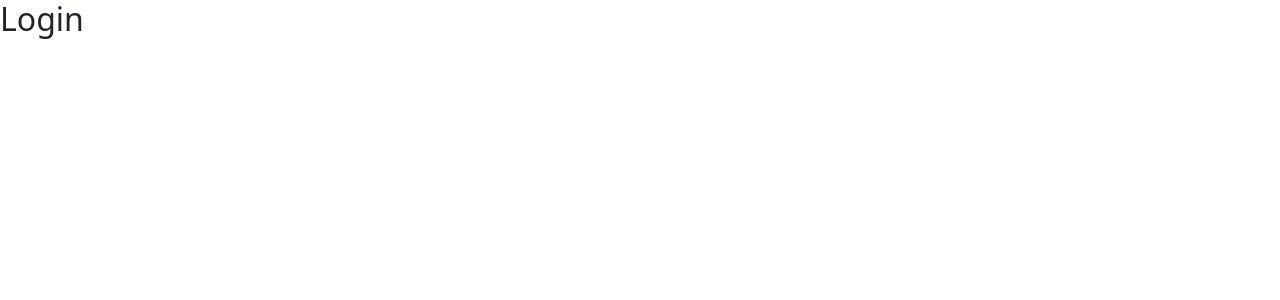
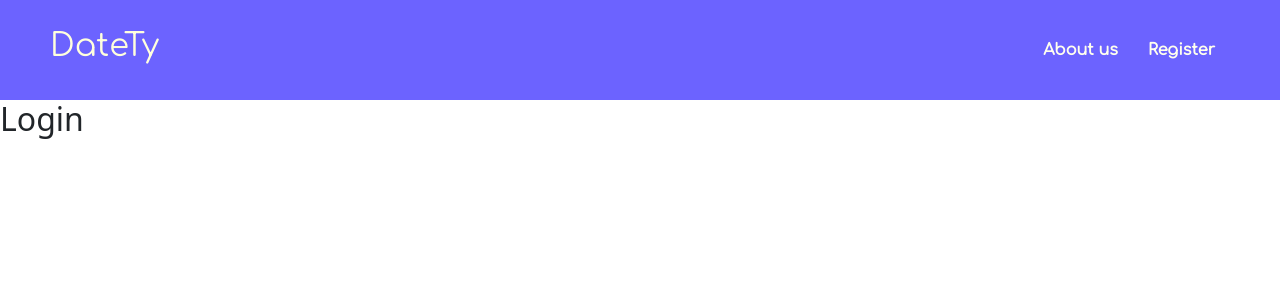
Before and after one commit to dylansel/Datety, a React (Vite) app in the folder frontend/: page /login in a window 1280 px wide. Shown: the top 300 px of the page. Built offline with nearby package versions, Linux system fonts and the light colour scheme.

Commit message:
Reutilizacion de Header en el about

```diff
--- a/frontend/src/components/about_components/HeaderAbout.jsx
+++ b/frontend/src/components/about_components/HeaderAbout.jsx
@@ -38,18 +38,20 @@ const item= {
     textDecoration: "none",
 }
 
-export default function HeaderAbout() {
+export default function HeaderAbout({firstLink, secondLink, firstRout, secondRoute}) {
     return (
         <>
             <header >
                 <nav style={styleNav}>
                     <h2 style={{color: "#ffd", flexGrow: "2"}}>DateTy</h2>
                     <div className="links-container" style={linksContainer}>
-                        <li className="link-item" style={linkItem}><Link style={item} className="item" to="/login">Login</Link></li>
-                        <li className="link-item" style={linkItem}><Link style={item} className="item" to="/register">Register</Link></li>
+                        <li className="link-item" style={linkItem}><Link style={item} className="item" to={firstRout}>{firstLink}</Link></li>
+                        <li className="link-item" style={linkItem}><Link style={item} className="item" to={secondRoute}>{secondLink}</Link></li>
                     </div>
                 </nav>
             </header>
         </>
     )
 }
+//"/login"
+///"register"
--- a/frontend/src/pages/About.jsx
+++ b/frontend/src/pages/About.jsx
@@ -63,7 +63,7 @@ export default function About() {
 
   return (
     <>
-      <HeaderAbout />
+      <HeaderAbout firstLink="Login" secondLink="Register" firstRout="/login" secondRoute="/register"/>
       <div className="about_container" style={aboutContainer}>
         <div className="section_1" style={sectionOne}>
           <img src={SvgOne} alt="img-1-aboutUs" style={imgOne}/>
--- a/frontend/src/pages/Login.jsx
+++ b/frontend/src/pages/Login.jsx
@@ -1,8 +1,10 @@
 import React, { useState, useEffect } from "react"
+import HeaderAbout from "../components/about_components/HeaderAbout"
 
 export default function Login() {
   return (
     <>
+    <HeaderAbout firstLink="About us" secondLink="Register" firstRout="/about" secondRoute="/register"/>
       <div>
         <h2>Login</h2>
       </div>
--- a/frontend/src/pages/Register.jsx
+++ b/frontend/src/pages/Register.jsx
@@ -1,8 +1,10 @@
 import React from "react"
+import HeaderAbout from "../components/about_components/HeaderAbout"
 
 export default function Register(){
   return(
     <>
+    <HeaderAbout firstLink="About us" secondLink="Login" firstRout="/about" secondRoute="/login" />
       <div>
         <h2>Register</h2>
       </div>
--- a/frontend/src/stylesheets/animations.css
+++ b/frontend/src/stylesheets/animations.css
@@ -19,7 +19,7 @@
     width: 100%;
     background: #ffd;
     height: 2.5px;
-    top: 25px;
+    top: 30px;
     transform: scale(0);
     border-radius: 1px;
     transition: .4s;
```
Also changed, not shown: 1 other file (tests, documents, lock files or other folders).
